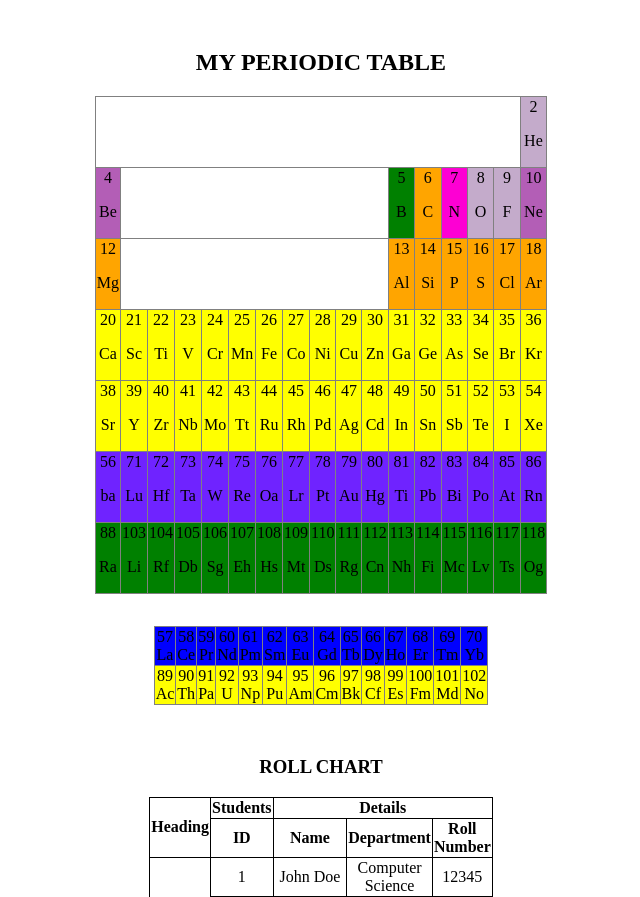
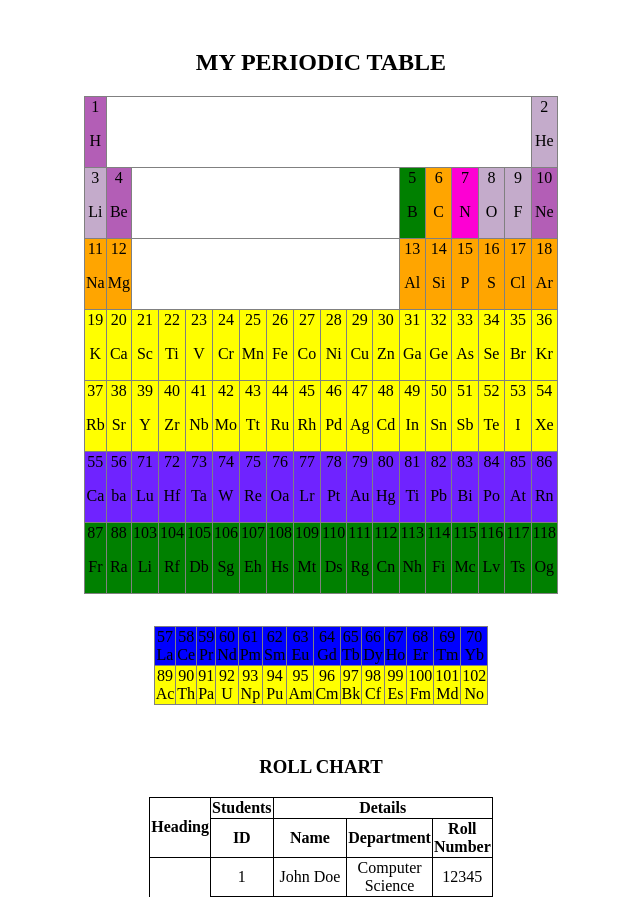
Before and after one commit to JulietOgbonna1/WEB-DEV-1, a plain HTML site: page Pages/TablesAssignment.html in a window 1280 px wide. Shown: the part 956-1853 px from the top of the page, without its empty margins (319-959 px from the left). Drawn offline with Linux system fonts and the light colour scheme.

Commit message:
Second commit

```diff
--- a/Pages/TablesAssignment.html
+++ b/Pages/TablesAssignment.html
@@ -142,10 +142,12 @@
    <h2> MY PERIODIC TABLE</h2>
    <table border="1" style="border-collapse: collapse;">
     <tr>
+        <td style="background-color: rgb(179, 94, 182);">1 <p>H</p></td>
         <td colspan="16"></td>
         <td style="background-color: rgba(119, 61, 134, 0.432);">2 <p>He</p></td>
     </tr>
     <tr>
+        <td style="background-color: rgba(119, 61, 134, 0.432);">3 <p>Li</p></td>
         <td style="background-color: rgb(179, 94, 182);">4 <p>Be</p></td>
         <td colspan="10"></td>
         <td style="background-color: green;">5 <P>B</P></td>
@@ -156,6 +158,7 @@
         <td style="background-color: rgb(179, 94, 182);">10 <p>Ne</p></td>
     </tr>
     <tr>
+        <td style="background-color: orange;">11 <p>Na</p></td>
         <td style="background-color: orange;">12 <p>Mg</p></td>
         <td colspan="10"></td>
         <td style="background-color: orange;">13 <P>Al</P></td>
@@ -166,6 +169,7 @@
         <td style="background-color: orange;">18 <p>Ar</p></td>
     </tr>
     <tr>
+        <td style="background-color: yellow;">19<p>K</p></td>
         <td style="background-color: yellow;">20<p>Ca</p></td>
         <td style="background-color: yellow;">21<p>Sc</p></td>
         <td style="background-color: yellow;">22<p>Ti</p></td>
@@ -185,6 +189,7 @@
         <td style="background-color: yellow;">36<p>Kr</p></td>
     </tr>
     <tr>
+        <td style="background-color: yellow;">37<p>Rb</p></td>
         <td style="background-color: yellow;">38 <p>Sr</p></td>
         <td style="background-color: yellow;">39<p>Y</p></td>
         <td style="background-color: yellow;">40<p>Zr</p></td>
@@ -204,6 +209,7 @@
         <td style="background-color: yellow;">54<p>Xe</p></td>
     </tr>
     <tr>
+        <td style="background-color: rgba(89, 0, 255, 0.863);">55<p>Ca</p></td>
         <td style="background-color: rgba(89, 0, 255, 0.863);">56<p>ba</p></td>
         <td style="background-color: rgba(89, 0, 255, 0.863);">71<p>Lu</p></td>
         <td style="background-color: rgba(89, 0, 255, 0.863);;">72<p>Hf</p></td>
@@ -222,6 +228,7 @@
         <td style="background-color: rgba(89, 0, 255, 0.863);;">85<p>At</p></td>
         <td style="background-color: rgba(89, 0, 255, 0.863);;">86<p>Rn</p></td>
     </tr>
+    <td style="background-color: green;">87<p>Fr</p></td>
     <td style="background-color: green;">88<p>Ra</p></td>
     <td style="background-color: green;">103<p>Li</p></td>
     <td style="background-color: green;">104<p>Rf</p></td>
```
